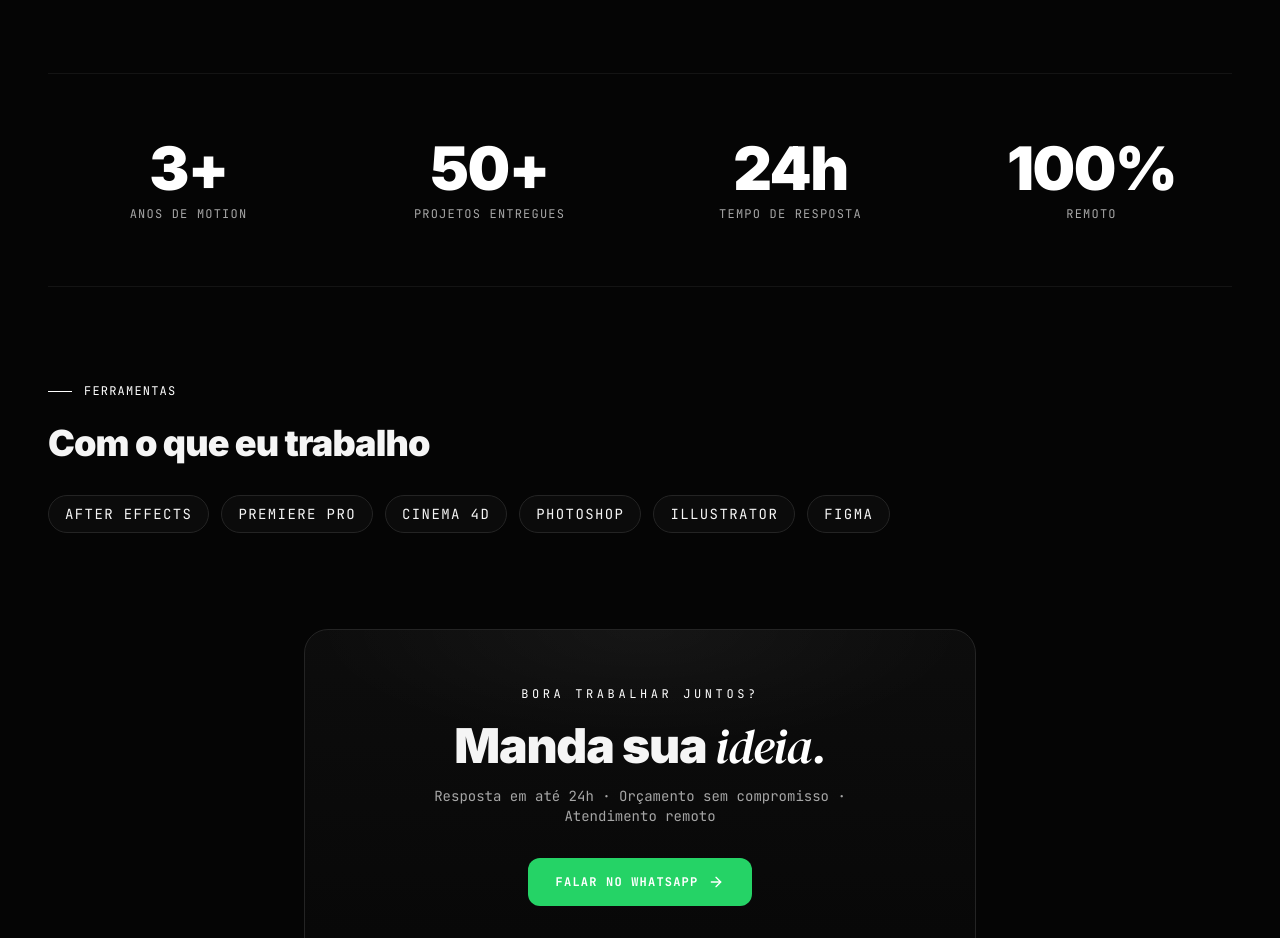
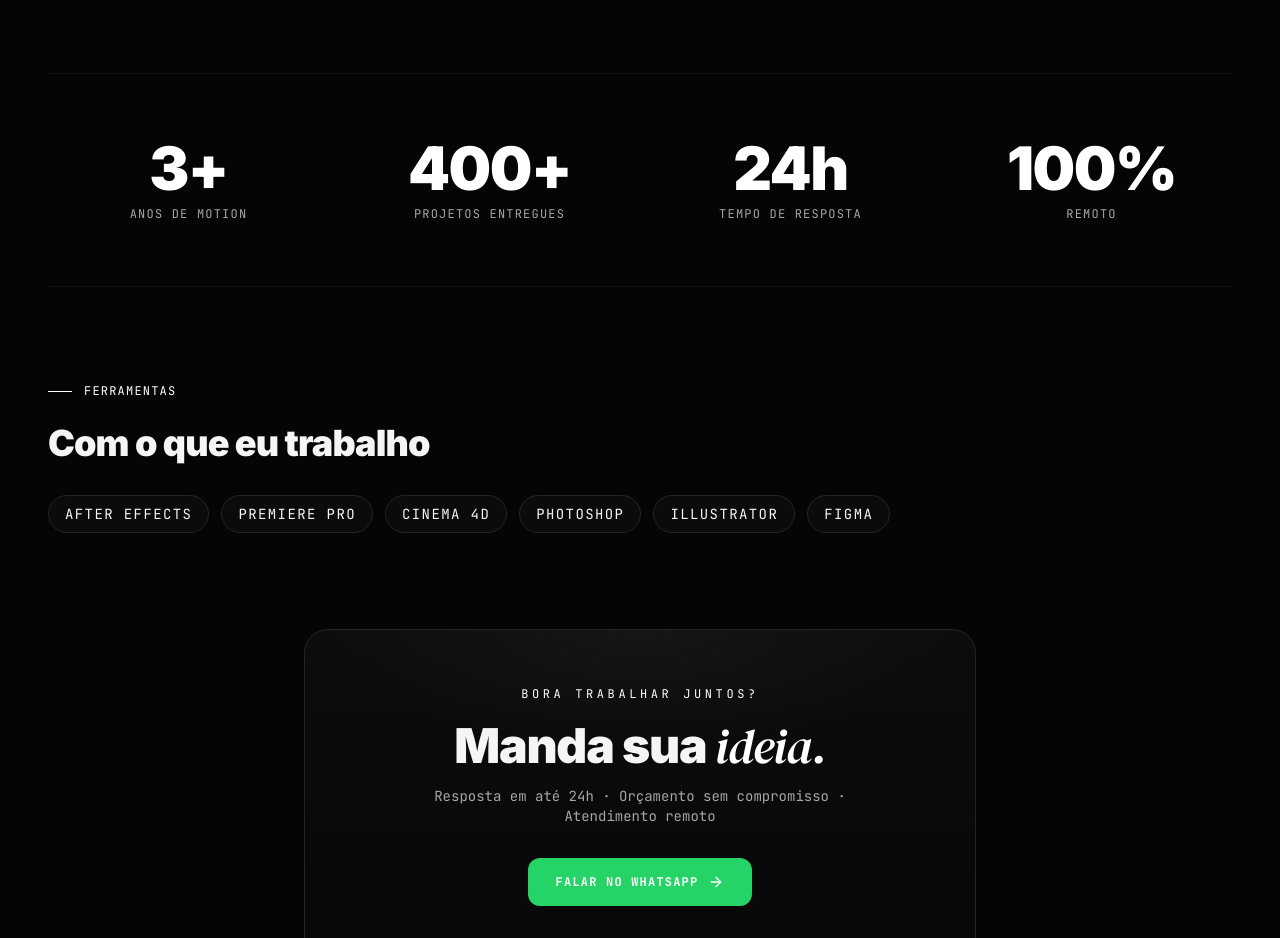
Before and after one commit to gustavoleao3000-lang/-guga-motion-portfolio, a React (Vite) app: page /about in a window 1280 px wide. Shown: the part 1700-2638 px from the top of the page. Built offline with nearby package versions, Linux system fonts and the light colour scheme.

Commit message:
50+ projetos → 400+ projetos em todos os lugares

```diff
--- a/src/components/home/CTASection.jsx
+++ b/src/components/home/CTASection.jsx
@@ -15,7 +15,7 @@ export default function CTASection() {
 
   const STATS = [
     { value: '3+',   label: t('cta_stat_1_label') },
-    { value: '50+',  label: t('cta_stat_2_label') },
+    { value: '400+',  label: t('cta_stat_2_label') },
     { value: '100%', label: t('cta_stat_3_label') },
   ];
 
--- a/src/components/home/GugaOverlay.jsx
+++ b/src/components/home/GugaOverlay.jsx
@@ -6,7 +6,7 @@ const TOTAL = 20;
 
 const STATS = [
   { value: '3+', label: 'anos de experiência' },
-  { value: '50+', label: 'projetos entregues' },
+  { value: '400+', label: 'projetos entregues' },
   { value: '100%', label: 'dedicação' },
 ];
 
--- a/src/components/home/HeroSection.jsx
+++ b/src/components/home/HeroSection.jsx
@@ -10,7 +10,7 @@ export default function HeroSection() {
   const [overlayOpen, setOverlayOpen] = useState(false);
   const { t } = useLanguage();
   const QUICK_STATS = [
-    { value: '50+', label: t('hero_stat_projects') },
+    { value: '400+', label: t('hero_stat_projects') },
     { value: '3+',  label: t('hero_stat_years') },
     { value: '24h', label: t('hero_stat_response') },
   ];
--- a/src/pages/About.jsx
+++ b/src/pages/About.jsx
@@ -20,7 +20,7 @@ export default function About() {
 
   const STATS = [
     { value: '3+',   label: t('about_stat_1_label') },
-    { value: '50+',  label: t('about_stat_2_label') },
+    { value: '400+',  label: t('about_stat_2_label') },
     { value: '24h',  label: t('about_stat_3_label') },
     { value: '100%', label: t('about_stat_4_label') },
   ];
```
